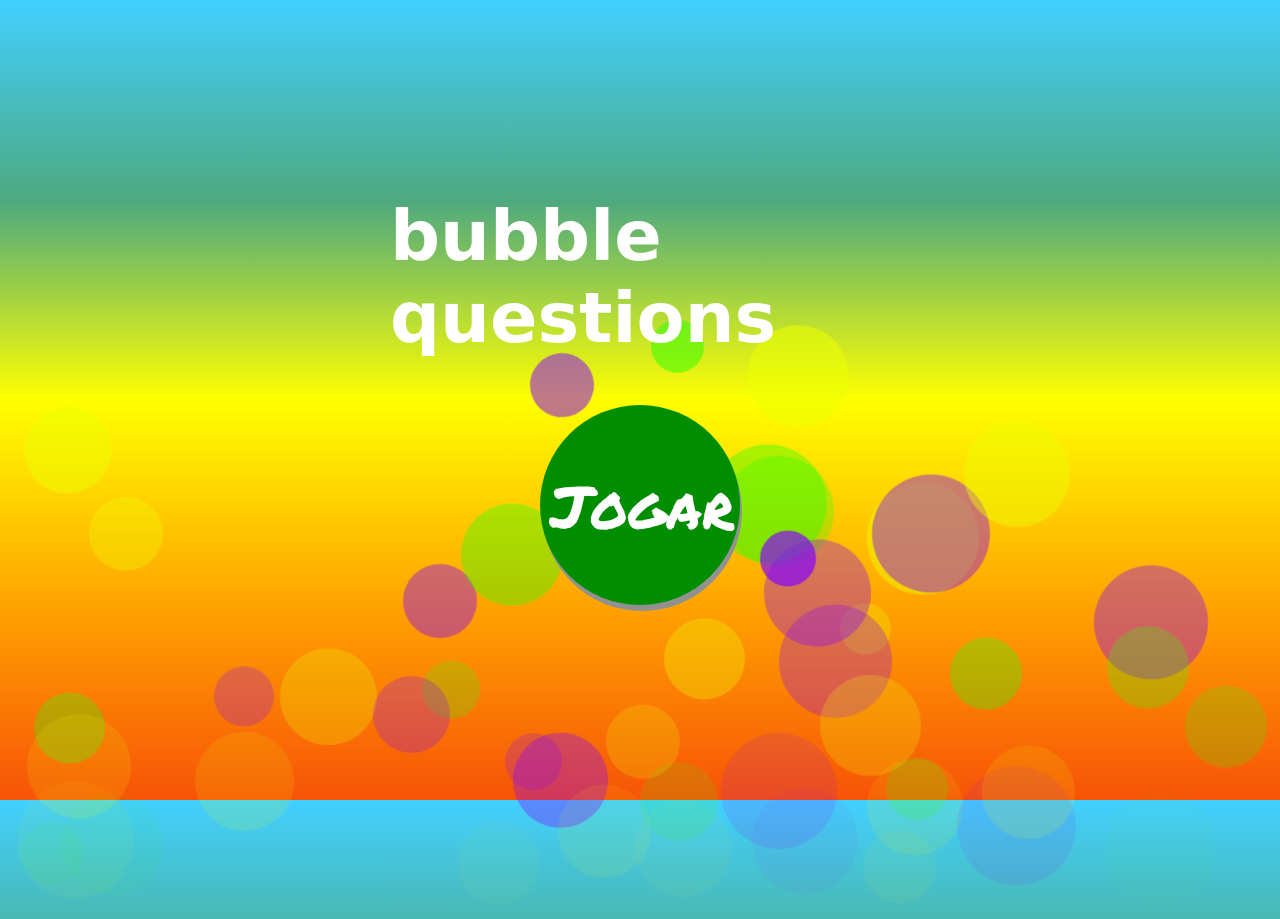
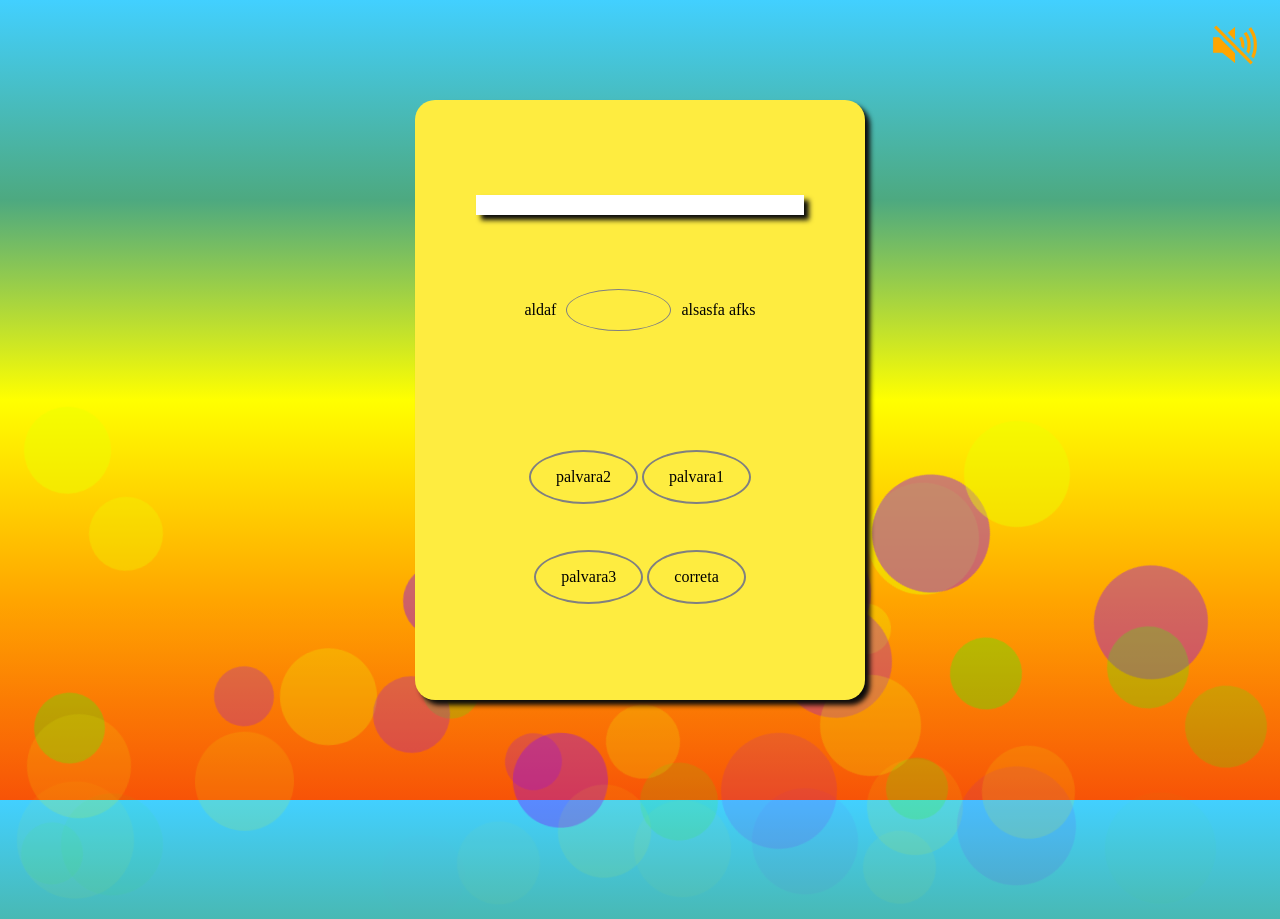
Before and after one commit to jeferson3/projeto_dse, a PHP site: page / in a window 1280 px wide. Run offline with PHP 8.4, Linux system fonts and the light colour scheme; some libraries are stand-ins or nearby versions; some web fonts are replaced.

Commit message:
pergunta3 e sons

```diff
--- a/app/views/index.php
+++ b/app/views/index.php
@@ -11,9 +11,12 @@
     <link rel="preconnect" href="https://fonts.gstatic.com" crossorigin>
     <link href="https://fonts.googleapis.com/css2?family=Coming+Soon&family=Koulen&family=Permanent+Marker&display=swap" rel="stylesheet">
     <link rel="stylesheet" href="<?= BASE_URL ?>/app/views/animacao/style.css">
+    <script type="module" src="https://unpkg.com/ionicons@5.5.2/dist/ionicons/ionicons.esm.js"></script>
+    <script nomodule src="https://unpkg.com/ionicons@5.5.2/dist/ionicons/ionicons.js"></script>
 </head>
 
 <body>
+    <ion-icon id="music-control" name="volume-mute-sharp"></ion-icon>
     <ul id="animacao"></ul>
     <div class="container">
 
--- a/app/views/main.css
+++ b/app/views/main.css
@@ -129,7 +129,7 @@ button:active {
     width: 200px;
 }
 
-#resposta, #opcoes {
+.resposta, .opcoes {
     width: 70%;
     display: flex;
     flex-direction: row;
@@ -137,12 +137,12 @@ button:active {
     flex-wrap: wrap;
 }
 
-#opcoes {
+.opcoes {
     height: 200px;
     align-items: flex-end;
 }
 
-#resposta li, #opcoes li {
+.resposta li, .opcoes li {
     width: 40px;
     height: 40px;
     display: flex;
@@ -155,7 +155,7 @@ button:active {
     transition: background 0.5s;
     border-radius: 50%;
 }
-#resposta li:hover, #opcoes li:hover {
+.resposta li:hover, .opcoes li:hover {
     background-color: gray;
 }
 
@@ -200,3 +200,75 @@ button:active {
    margin-top: 10px;
 
 }
+
+
+#opcoes-p3 li{
+    width: auto;
+    padding: 25px;
+}
+
+#frase {
+    width: 100%;
+    text-align: center;
+    display: flex;
+    flex-direction: row;
+    align-items: center;
+    justify-content: center;
+
+}
+
+.palavra-res {
+    border: solid 1px gray;
+    margin: 0 10px;
+    border-radius: 50%;
+    min-height: 35px;
+    display: flex;
+    flex-direction: row;
+    align-items: center;
+    justify-content: center;
+}
+
+/*mensagem*/
+
+.correto, .errado{
+    position: absolute;
+    top: 0;
+    bottom: 0;
+    left: 0;
+    right: 0;
+    margin: auto;
+    width: 150px;
+    height: 150px;
+    box-shadow: 2px 2px 5px rgb(11, 11, 11);
+    border-radius: 25%;
+    display: flex;
+    flex-direction: column;
+    align-items: center;
+    justify-content: center;
+    color: #fff;
+    font-family: 'Coming Soon', cursive;
+    font-size: 30px;
+    font-weight: bold;
+}
+
+.correto {
+    background-color: #3abb21;
+}
+.errado {
+    background-color: red;
+}
+
+.icon-check {
+    font-size: 50px;
+}
+
+
+/*music control*/
+
+#music-control {
+    position: absolute;
+    right: 20px;
+    top: 20px;
+    font-size: 50px;
+    color: orange;
+}
--- a/app/views/pages/nickname.php
+++ b/app/views/pages/nickname.php
@@ -8,14 +8,14 @@
 
 
 <script>
-    $(document).ready(function () {
+    $(document).ready(function() {
         localStorage.removeItem('nickname');
         localStorage.removeItem('pergunta');
 
         $('#nickname_submit').submit(e => {
             e.preventDefault();
-            localStorage.setItem('nickname', $('#nickname').val())
-            novaPergunta()
+            localStorage.setItem('nickname', $('#nickname').val());
+            novaPergunta();
         })
     })
 </script>
--- a/app/views/pages/pergunta1.php
+++ b/app/views/pages/pergunta1.php
@@ -1,9 +1,9 @@
-<div class="pergunta">
+<div class="pergunta" id="mensagem">
     <p></p>
     <img class="img-pergunta" alt="Erro ao carregar">
-    <ul id="resposta">
+    <ul id="resposta" class="resposta">
     </ul>
-    <ul id="opcoes">
+     <ul id="opcoes" class="opcoes">
     </ul>
 </div>
 <script src="app/views/scripts/pergunta1.js"></script>
--- a/app/views/pages/pergunta2.php
+++ b/app/views/pages/pergunta2.php
@@ -1,4 +1,4 @@
-<div class="pergunta">
+<div class="pergunta" id="mensagem">
     <p>Clique na imagem abaixo para ouvir o áudio e escreva no campo o nome que você ouviu</p>
     <img src="app/views/images/voice.png" alt="Voice image" class="voice" id="btnSpeak">
     <form id="form-p2" autocomplete="off">
--- /dev/null
+++ b/app/views/pages/pergunta3.php
@@ -0,0 +1,7 @@
+<div class="pergunta" id="mensagem">
+    <p></p>
+    <div id="frase"></div>
+    <ul id="opcoes-p3" class="opcoes">
+    </ul>
+</div>
+<script src="app/views/scripts/pergunta3.js"></script>
--- /dev/null
+++ b/app/views/scripts/pergunta3.js
@@ -0,0 +1,63 @@
+//var pergunta = JSON.parse(localStorage.getItem('pergunta'));
+//var perguntaQuestao = JSON.parse(pergunta.pergunta);
+
+///$('.pergunta p').text(perguntaQuestao.pergunta)
+//$('.img-pergunta').attr('src', perguntaQuestao.imagem)
+
+var frase = "aldaf correta alsasfa afks";
+var arr_opcoes = ['palvara1', 'palvara2', 'palvara3'];
+var palavra_correta = 'correta';
+arr_opcoes.push(palavra_correta);
+arr_opcoes = shuffle(Array.from(arr_opcoes));
+var opcoes = document.getElementById("opcoes-p3");
+var frase_tag = document.getElementById("frase");
+
+
+function carregarDadosP3() {
+    var split = frase.split(palavra_correta);
+    let label1 = document.createElement("label");
+    label1.innerHTML = split[0];
+    let label2 = document.createElement("div");
+    label2.style.width = (palavra_correta.length * 15) + 'px';
+    label2.style.height = ((palavra_correta.length * 15) * 0.4) + 'px';
+    label2.className = 'palavra-res';
+    let label3 = document.createElement("label");
+    label3.innerHTML = split[1];
+
+    frase_tag.appendChild(label1);
+    frase_tag.appendChild(label2);
+    frase_tag.appendChild(label3);
+
+    arr_opcoes.forEach(function (el, i) {
+
+        var li_o = document.createElement("li");
+        li_o.addEventListener("click", (event) => {
+            adicionarRespostaP3(li_o);
+        });
+
+        li_o.innerHTML = el;
+        opcoes.appendChild(li_o);
+    });
+}
+carregarDadosP3();
+
+function adicionarRespostaP3(li) {
+    let palavra_label = $("#frase .palavra-res")[0];
+    palavra_label.innerHTML = li.innerHTML;
+    if (palavra_label.innerHTML === palavra_correta) {
+        mostrarMensagem(1);
+        setTimeout(() => {
+            //novaPergunta();
+        }, 2000);
+    }
+    else {
+        mostrarMensagem(2);
+        setTimeout(() => {
+            removerRespostaP3(palavra_label);
+        }, 2000);
+    }
+}
+
+function removerRespostaP3(pl) {
+    pl.innerHTML = '';
+}
```
Also changed, not shown: app/views/scripts/main.js (+80 -8 lines), app/views/scripts/pergunta1.js (+5 -22 lines), app/views/scripts/pergunta2.js (+6 -4 lines), app/views/scripts/voice.js (line endings or trailing spaces), 3 other files.
